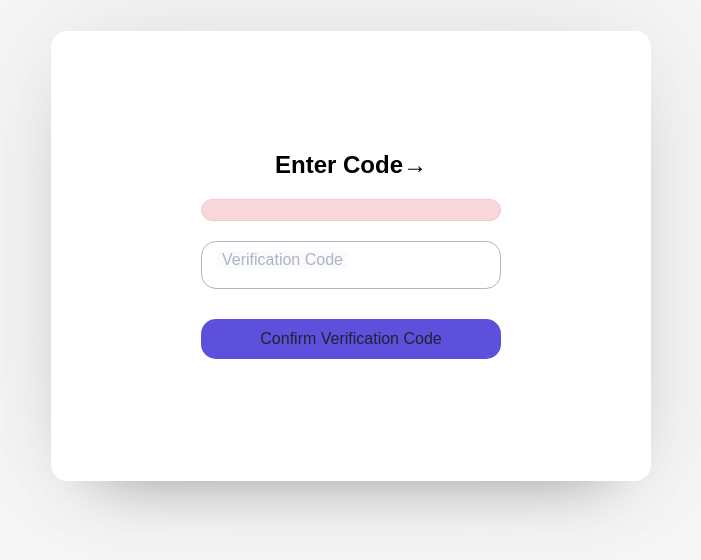
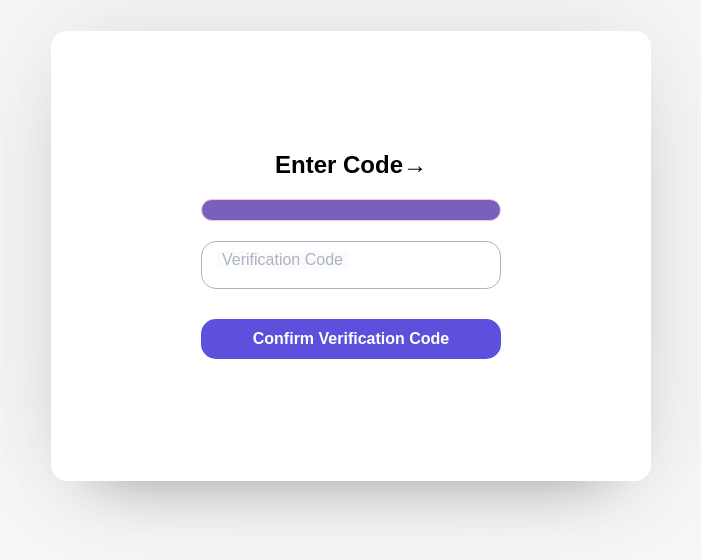
Before and after one commit to shujaurrahman/ChatApp, a PHP site: page /auth/code.php in a window 1280 px wide. Shown: the part 144-704 px from the top of the page, without its empty margins (289-990 px from the left). Run offline with PHP 8.4, Linux system fonts and the light colour scheme; data that the repository does not hold is empty.

Commit message:
styling for notification

```diff
--- a/app/style.css
+++ b/app/style.css
@@ -10,6 +10,7 @@
   --light-three: #E3FDFD;
   --light-four: #71C9CE;
 }
+
 *{
   margin: 0;
   padding: 0;
--- a/assets/css/form.css
+++ b/assets/css/form.css
@@ -27,17 +27,17 @@ body {
     padding: 0 10px;
 }
 
-.error-text {
-    color: #721c24;
+.error-text{
+    color: #fff;
     /* color: var(--majorelle-blue); */
     padding: 10px 10px;
     text-align: center;
     border-radius: 15px;
-    background: #f8d7da;
+    background: #7861bd;
     border: 1px solid #f5c6cb;
     margin-bottom: 20px;
     display: none;
-}
+  }
 
 #login {
     display: flex;
@@ -164,10 +164,14 @@ a {
 a:hover {
     color: black !important;
 }
-
+#login #formLogin .submitButton{
+    font-weight: bold;
+    color: #fff;
+}
 #login #formLogin .submitButton:hover {
     border-radius: 5px;
-
+    font-weight: normal;
+    color: black;
 }
 
 #login #formLogin .inputLogin:focus+.labelLogin {
```
